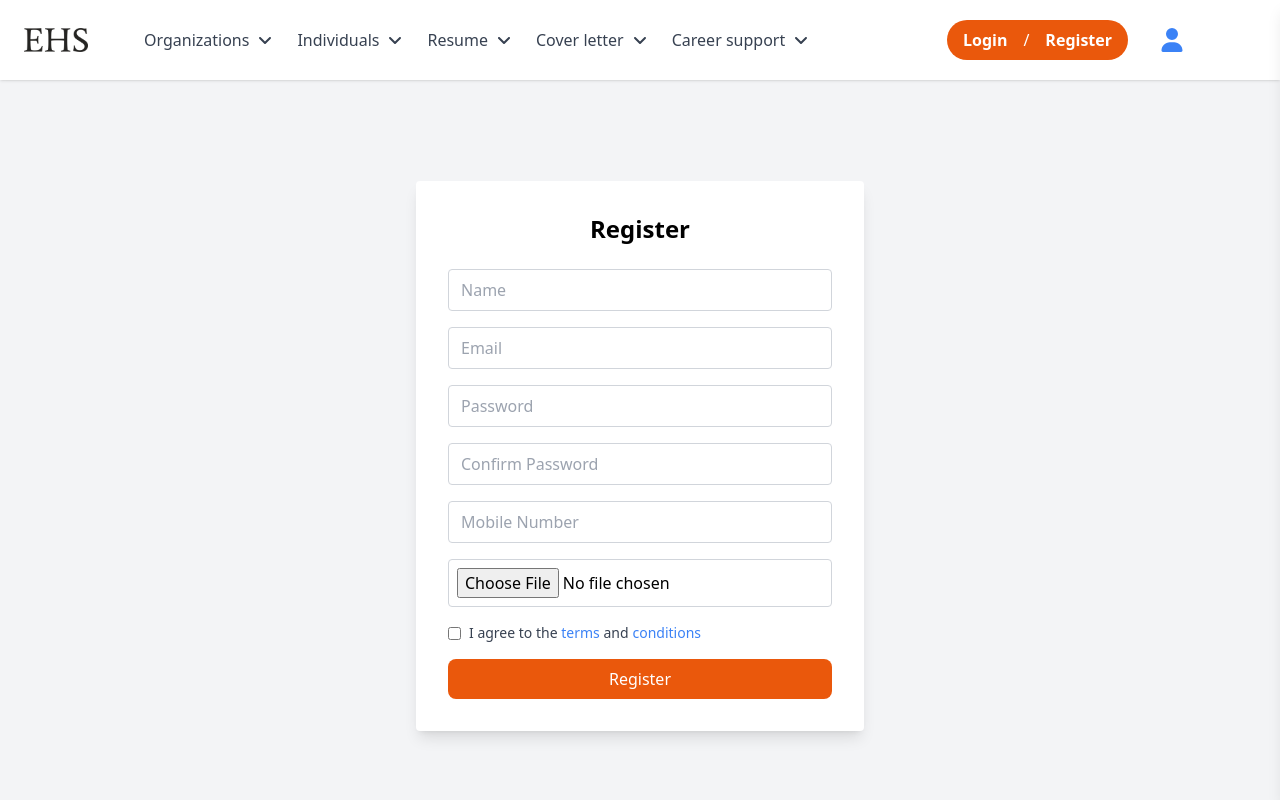
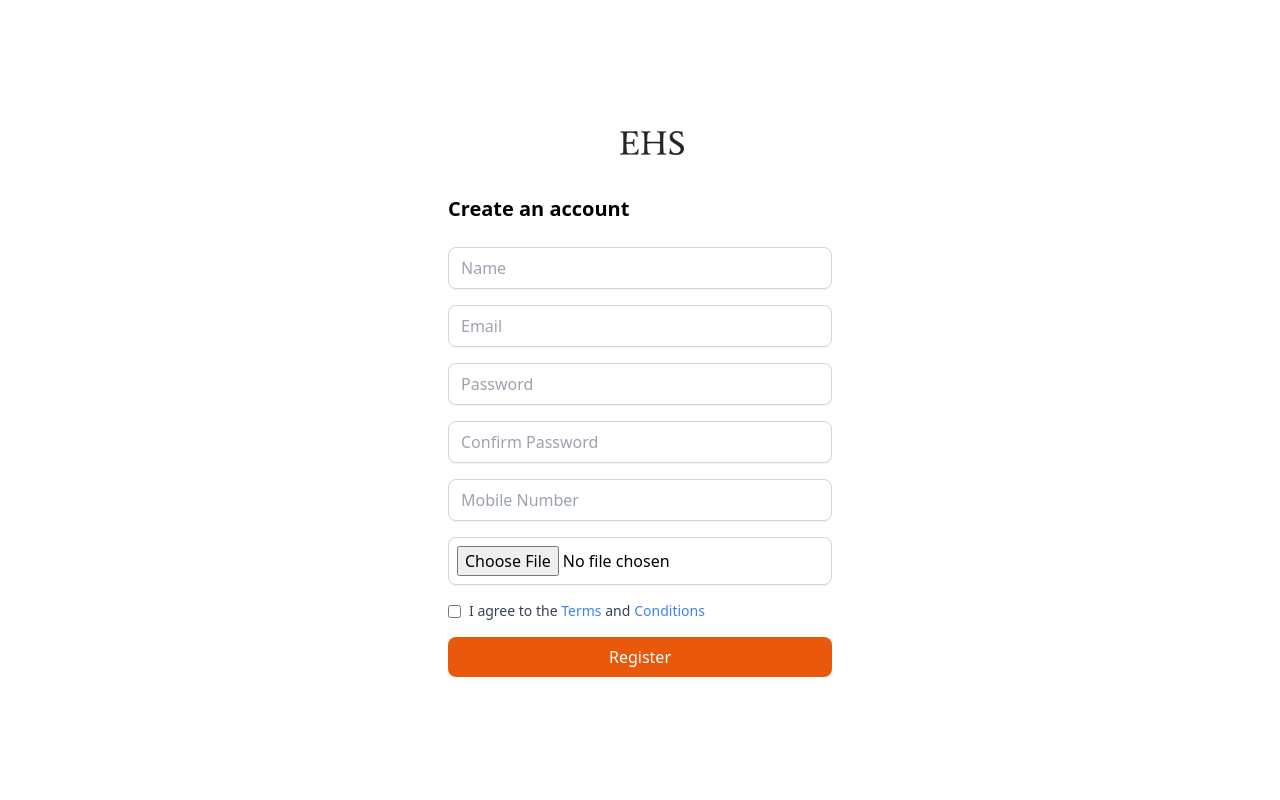
Before and after one commit to mddanish867/ehs, a React (Create React App) app: page /register in a window 1280 px wide. Shown: the top 800 px of the page. Built offline with nearby package versions, Linux system fonts and the light colour scheme.

Commit message:
modified these components

```diff
--- a/src/App.js
+++ b/src/App.js
@@ -18,8 +18,15 @@ function App() {
     <Router>
       <div>
         {isLoginOpen && <Login onClose={closeLoginPopup} />}
-        <Layout>
         <Routes>
+          {/* Layout routes */}
+          <Route element={<Layout />}>
+            <Route path="/" element={<Home />} />
+            <Route path="/desktopsearch" element={<DesktopView />} />
+            <Route path="/job/:id" element={<JobDetails />} />
+          </Route>
+
+          {/* Routes outside of Layout */}
           <Route
             path="/login"
             element={<Login onClose={closeLoginPopup} />}
@@ -28,13 +35,7 @@ function App() {
             path="/register"
             element={<Registration onLoginClick={openLoginPopup} />}
           />
-            <Route path="/" element={<Home />} />
-            <Route path="/desktopsearch" element={<DesktopView />} />
-            <Route path="/job/:id" element={<JobDetails />} />
-
-            {/* Add other routes here */}
         </Routes>
-        </Layout>
       </div>
     </Router>
   );
--- a/src/Authentication/Registration.jsx
+++ b/src/Authentication/Registration.jsx
@@ -79,9 +79,17 @@ const Registration = () => {
   };
 
   return (
-    <div className="flex justify-center items-center min-h-screen bg-gray-100">
-      <div className="bg-white p-8 rounded shadow-lg w-full max-w-md -mt-52 sm:-mt-12">
-        <h2 className="text-2xl font-bold mb-6 lg:text-center">Register</h2>
+    <div className="flex justify-center items-center min-h-screen bg-transparent mt-5">
+      <div className="bg-transparent p-8 rounded w-full max-w-md -mt-36 sm:-mt-8">
+
+        {/* Logo Section */}
+        <div className="text-2xl font-bold text-gray-900 ml-6 mb-6 lg:text-center">
+          <a href="/" className="flex items-center justify-center">
+            <img src="./logo-no-background.png" alt="Logo" className="w-16" />
+          </a>
+        </div>
+
+        <h2 className="text-xl font-semibold mb-6 lg:text-start lg:mt-10 mt-20">Create an account</h2>
         <form onSubmit={handleSubmit}>
           <div className="relative mb-4">
             <div className={`absolute left-0 top-1/2 transform -translate-y-1/2 px-2 text-red-500 text-xs ${!errors.name ? 'invisible' : ''}`}>
@@ -93,7 +101,7 @@ const Registration = () => {
               name="name"
               value={formData.name}
               onChange={handleChange}
-              className={`w-full p-2 border rounded focus:outline-blue-500 pl-3 ${errors.name ? 'border-red-500' : 'border-gray-300'}`}
+              className={`w-full p-2 border shadow-sm rounded-lg focus:outline-blue-500 pl-3 ${errors.name ? 'border-red-500' : 'border-gray-300'}`}
               placeholder={!errors.name ? "Name" : ""}
             />
           </div>
@@ -107,7 +115,7 @@ const Registration = () => {
               name="email"
               value={formData.email}
               onChange={handleChange}
-              className={`w-full p-2 border rounded focus:outline-blue-500 pl-3 ${errors.email ? 'border-red-500' : 'border-gray-300'}`}
+              className={`w-full p-2 border shadow-sm rounded-lg focus:outline-blue-500 pl-3 ${errors.email ? 'border-red-500' : 'border-gray-300'}`}
               placeholder={!errors.email ? "Email" : ""}
             />
           </div>
@@ -121,7 +129,7 @@ const Registration = () => {
               name="password"
               value={formData.password}
               onChange={handleChange}
-              className={`w-full p-2 border rounded focus:outline-blue-500 pl-3 ${errors.password ? 'border-red-500' : 'border-gray-300'}`}
+              className={`w-full p-2 border shadow-sm rounded-lg focus:outline-blue-500 pl-3 ${errors.password ? 'border-red-500' : 'border-gray-300'}`}
               placeholder={!errors.password ? "Password" : ""}
             />
           </div>
@@ -135,7 +143,7 @@ const Registration = () => {
               name="confirmPassword"
               value={formData.confirmPassword}
               onChange={handleChange}
-              className={`w-full p-2 border rounded focus:outline-blue-500 pl-3 ${errors.confirmPassword ? 'border-red-500' : 'border-gray-300'}`}
+              className={`w-full p-2 border shadow-sm rounded-lg focus:outline-blue-500 pl-3 ${errors.confirmPassword ? 'border-red-500' : 'border-gray-300'}`}
               placeholder={!errors.confirmPassword ? "Confirm Password" : ""}
             />
           </div>
@@ -149,7 +157,7 @@ const Registration = () => {
               name="mobile"
               value={formData.mobile}
               onChange={handleChange}
-              className={`w-full p-2 border rounded focus:outline-blue-500 pl-3 ${errors.mobile ? 'border-red-500' : 'border-gray-300'}`}
+              className={`w-full p-2 border shadow-sm rounded-lg focus:outline-blue-500 pl-3 ${errors.mobile ? 'border-red-500' : 'border-gray-300'}`}
               placeholder={!errors.mobile ? "Mobile Number" : ""}
             />
           </div>
@@ -159,7 +167,7 @@ const Registration = () => {
               id="resume"
               name="resume"
               onChange={handleChange}
-              className={`w-full p-2 border focus:outline-blue-500 rounded ${errors.resume ? 'border-red-500' : 'border-gray-300'}`}
+              className={`w-full p-2 border focus:outline-blue-500 shadow-sm rounded-lg ${errors.resume ? 'border-red-500' : 'border-gray-300'}`}
             />
             <div className={`absolute right-0 top-1/2 transform -translate-y-1/2 px-2 text-red-500 text-xs ${!errors.resume ? 'invisible' : ''}`}>
               {errors.resume}
@@ -175,8 +183,8 @@ const Registration = () => {
               className={`mr-2 focus:outline-blue-500 ${errors.terms ? 'border-red-500' : 'border-gray-300'}`}
             />
             <label htmlFor="terms" className={`text-sm ${errors.terms ? 'text-red-500' : 'text-gray-700'}`}>
-              <span className="text-gray-700">I agree to the</span> <a href="#" className="text-blue-500 hover:underline">terms</a> <span className="text-gray-700 mr-1">and</span>
-              <a href="#" className="text-blue-500 hover:underline">conditions</a>
+              <span className="text-gray-700">I agree to the</span> <a href="#" className="text-blue-500 hover:underline">Terms</a> <span className="text-gray-700 mr-1">and</span>
+              <a href="#" className="text-blue-500 hover:underline">Conditions</a>
             </label>
             {errors.terms && (
               <div className="text-red-500 text-xs ml-2">
@@ -191,17 +199,6 @@ const Registration = () => {
             Register
           </button>
         </form>
-        {/* <div className="mt-4 text-center">
-          <p className="text-gray-600">
-            Already have an account?{' '}
-            <button
-              onClick={handleLoginRedirect}
-              className="text-blue-500 hover:underline"
-            >
-              Login here
-            </button>
-          </p>
-        </div> */}
       </div>
     </div>
   );
--- a/src/Home/BottomHeader.jsx
+++ b/src/Home/BottomHeader.jsx
@@ -1,28 +1,15 @@
 import React from "react";
-import { useNavigate } from "react-router-dom";
 
 const BottomHeader = ({ toggleLoginForm }) => {
-  const navigate = useNavigate();
-
-  const handleRegisterRedirect = () => {
-    navigate("/register");
-  };
 
   return (
-    <div className="fixed bottom-0 inset-x-0 bg-white rounded-t-3xl py-10 px-4 md:hidden flex items-center justify-center space-x-4 shadow-red-400 shadow-2xl">
+    <div className="fixed w-full bottom-0 inset-x-0 bg-white rounded-t-3xl py-10 px-4 md:hidden flex items-center justify-center space-x-4 shadow-red-400 shadow-2xl">
       <button
         onClick={toggleLoginForm}
         className="text-blue-500 border border-blue-500 font-semibold p-2 w-full rounded-full focus:outline-none focus:ring-0 focus:ring-orange-600 focus:ring-opacity-50 transition duration-300 ease-in-out shadow-blue-300 shadow-xl"
       >
         Login
       </button>
-
-      <button
-        onClick={handleRegisterRedirect}
-        className="text-orange-600 border border-orange-600 font-semibold p-2 w-full rounded-full focus:outline-none focus:ring-0 focus:ring-orange-600 focus:ring-opacity-50 transition duration-300 ease-in-out shadow-orange-500 shadow-2xl"
-      >
-        Register
-      </button>
     </div>
   );
 };
--- a/src/Layout/Layout.jsx
+++ b/src/Layout/Layout.jsx
@@ -1,14 +1,16 @@
-// Layout.jsx
 import React from 'react';
 import Navbar from '../Home/Navbar';
 import Footer from '../Home/Footer';
+import { Outlet } from 'react-router-dom';
 
-const Layout = ({ children }) => {
+const Layout = () => {
   return (
     <div>
-      <Navbar/>
-      <main>{children}</main>
-      <Footer/>
+      <Navbar />
+      <main>
+        <Outlet /> {/* This will render the matched child route */}
+      </main>
+      <Footer />
     </div>
   );
 };
```
Lines whose indentation alone changed are shown as unchanged.
